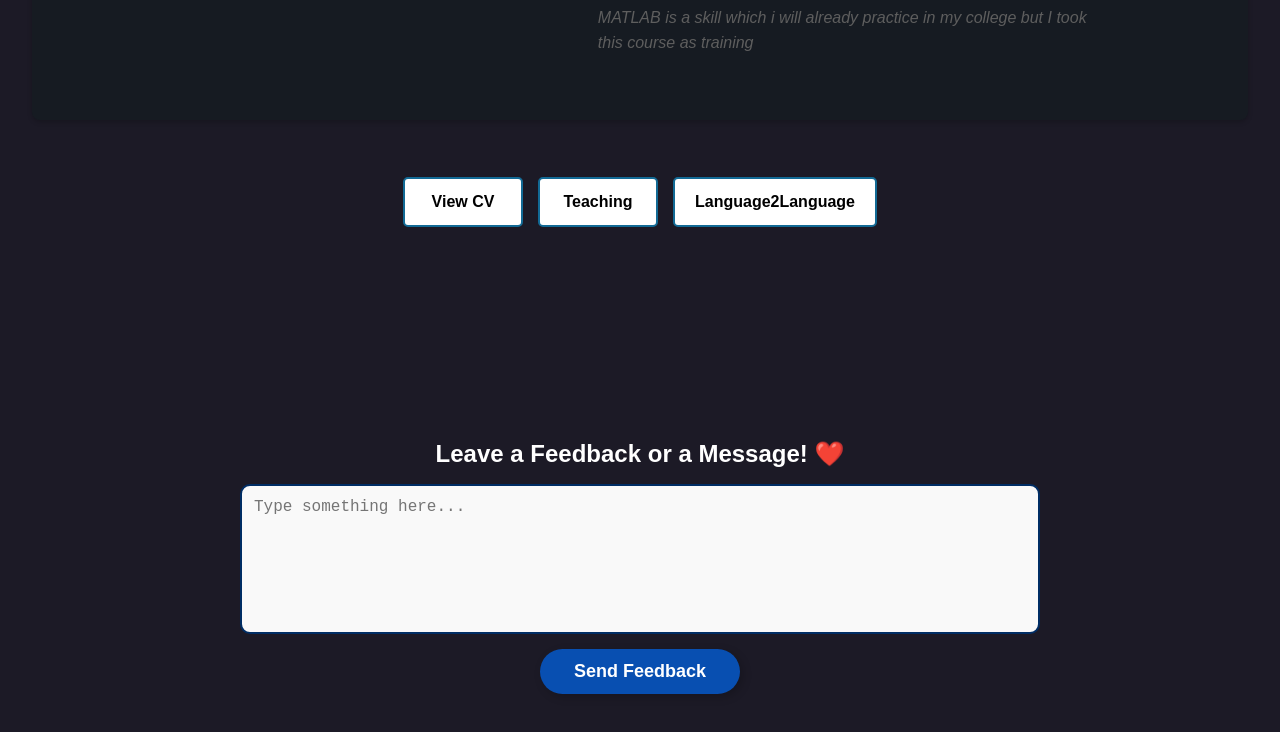
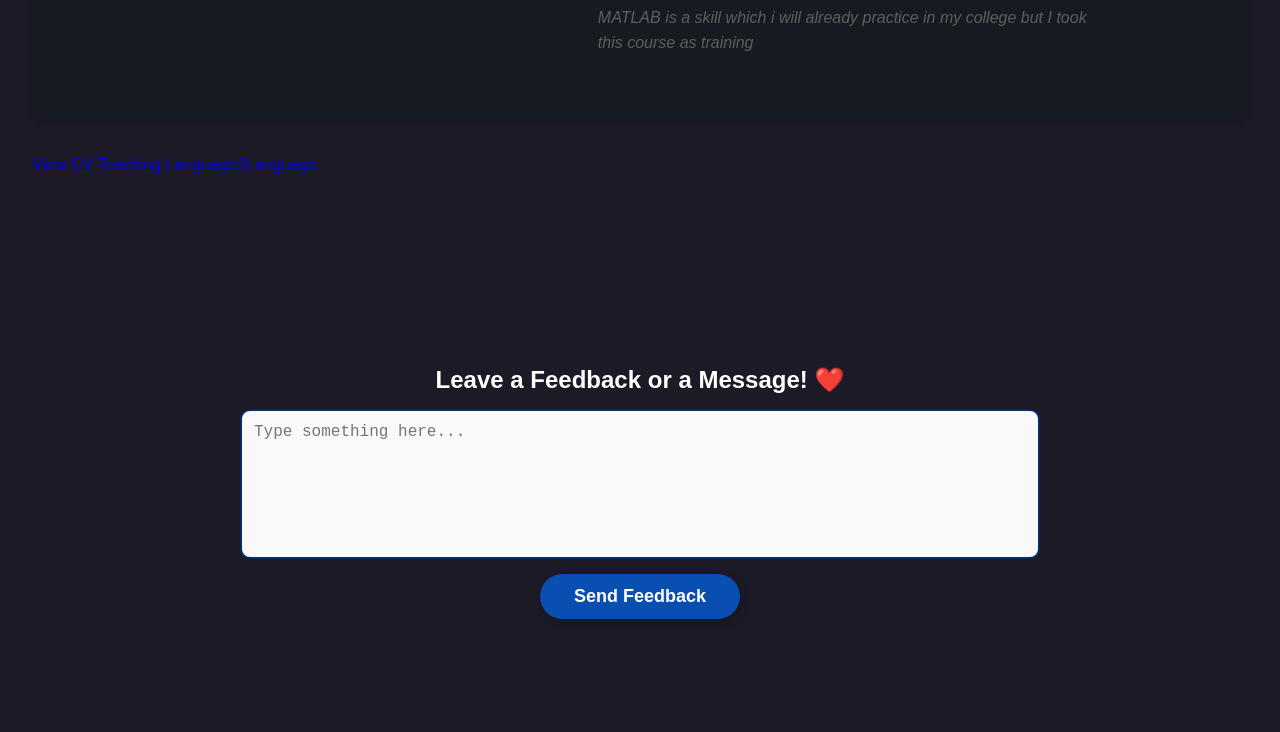
Before and after one commit to TadrosKaram/tadroskaram.github.io, a plain HTML site: page index.html in a window 1280 px wide. Shown: the part 1752-2484 px from the top of the page. Drawn offline with Linux system fonts and the light colour scheme.

Commit message:
Update styles.css

```diff
--- a/styles.css
+++ b/styles.css
@@ -126,50 +126,6 @@ hr {
     -webkit-text-fill-color: transparent;
     font-weight: bold;
     display: inline-block;
-}
-#download-open {
-    display: flex;
-    justify-content: center;
-    align-items: center;
-    width: 100%;
-    height: 100px;
-    gap: 15px; /* Adds spacing between buttons */
-}
-
-/* General button styles applied to all buttons */
-.button {
-    display: inline-flex;  /* More reliable than inline-block */
-    align-items: center;
-    justify-content: center;
-    background-color: #ffffff;
-    border: 2px solid rgb(18, 106, 149);
-    padding: 10px 20px;
-    cursor: pointer;
-    transition: background-color 0.3s ease, color 0.3s ease, transform 0.2s ease;
-    font-weight: bold;
-    text-decoration: none;
-    color: black;
-    border-radius: 5px;
-    text-align: center;
-    min-width: 120px; /* Prevents the button from shrinking too much */
-}
-
-/* Hover effect */
-.button:hover {
-    background-color: rgb(28, 52, 114);
-    color: white;
-    transform: scale(1.05);
-    box-shadow: 0px 4px 10px rgba(0, 128, 0, 0.3);
-}
-
-/* Focus effect for better accessibility */
-.button:focus-visible {
-    outline: 3px solid rgb(18, 106, 149);
-}
-
-/* Different buttons */
-#download-button, #fiverr-button, #lang-button {
-    /* They all inherit the .button class, no need to duplicate styles */
 }
 
 /* ================= Feedback Form ================= */
```
